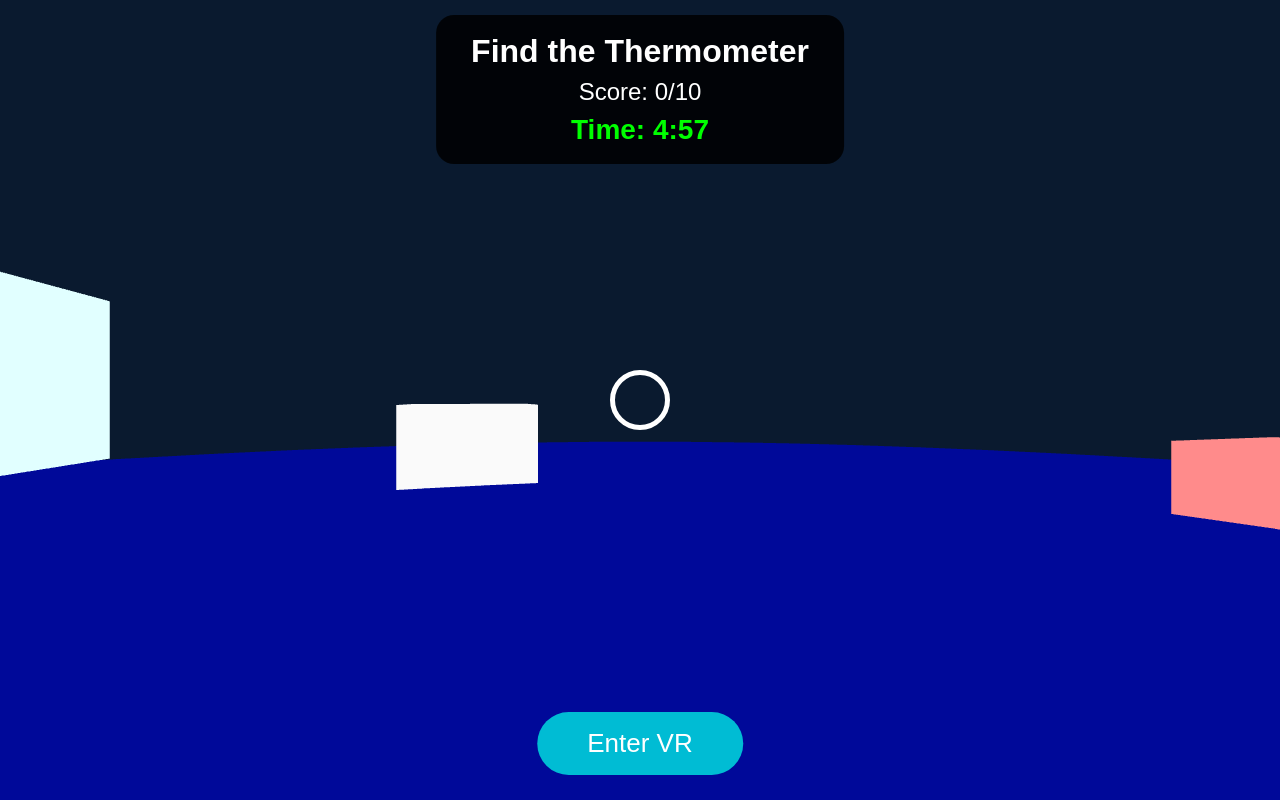
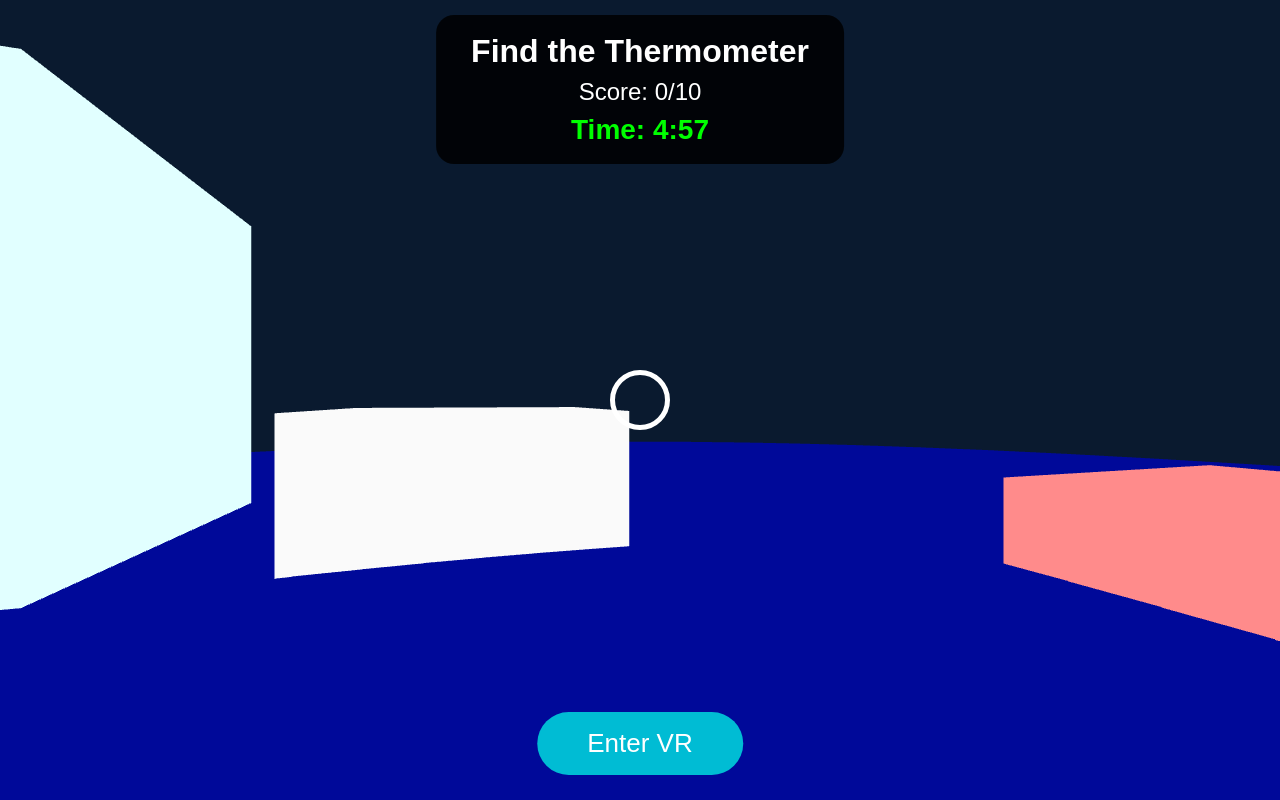
Before and after one commit to electivaiamf-droid/Nursing-quiz, a plain HTML site: page index.html in a window 1280 px wide. Drawn offline with nearby package versions, Linux system fonts and the light colour scheme; no server answers; animation ran at ten frames a second.

Commit message:
Update index.html

```diff
--- a/index.html
+++ b/index.html
@@ -131,7 +131,7 @@ loader.load(BG,g=>scene.add(g.scene),null,()=>{
 });
 
 function loadItems(){
-  const radius=3.2,heightMin=.1,heightMax=3;
+  const radius = 1.5, heightMin = .1, heightMax = 3;
   vocab.forEach((item,i)=>{
     const angle=i*Math.PI*2/vocab.length,x=Math.cos(angle)*radius,z=Math.sin(angle)*radius,y=heightMin+Math.random()*(heightMax-heightMin);
     loader.load(item.link,gltf=>{
```
